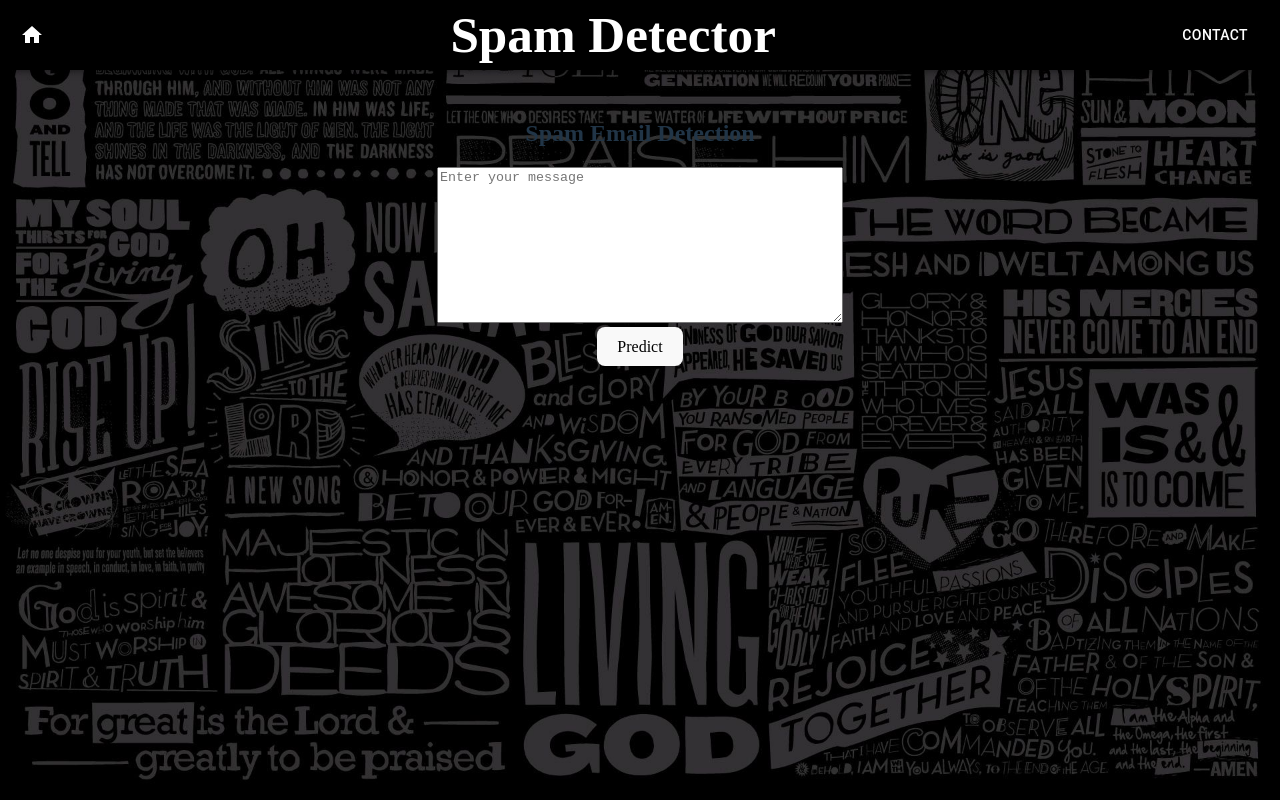
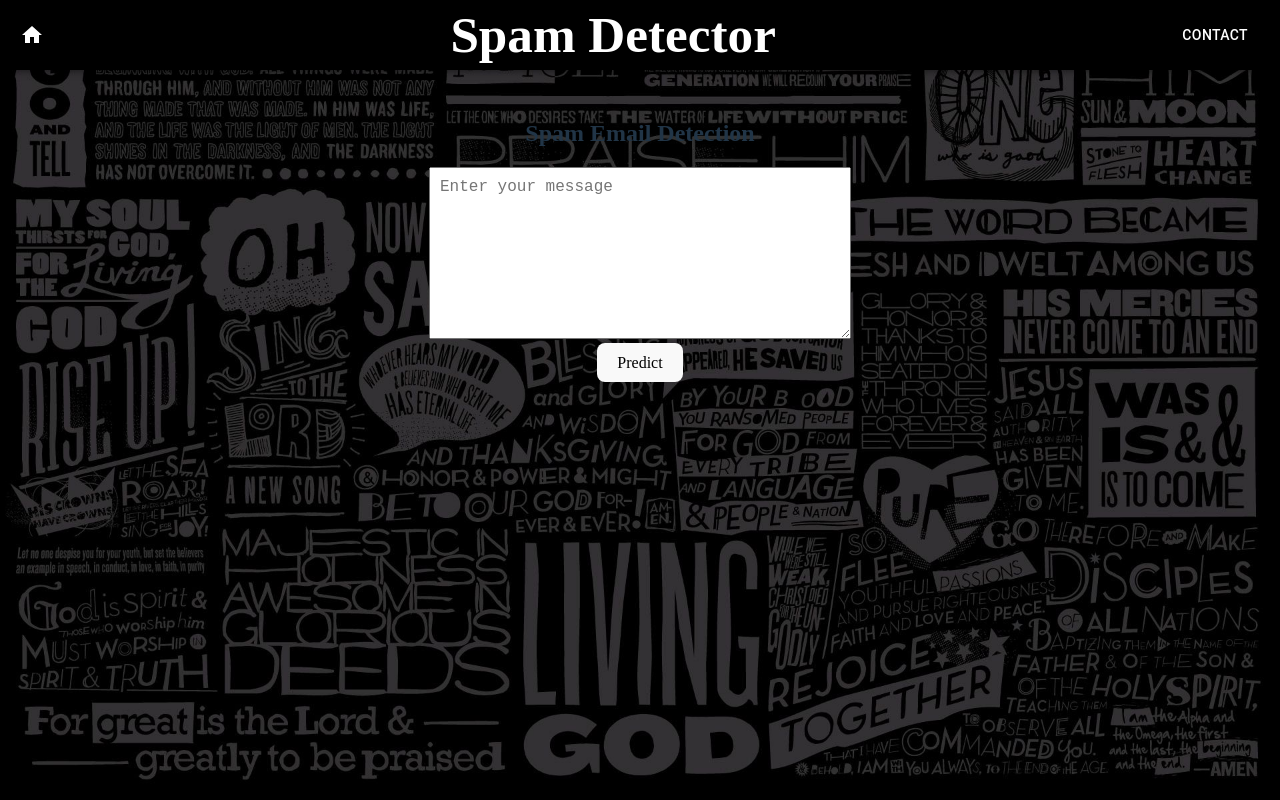
Before and after one commit to saraung/SpamEmailDetection, a React (Vite) app in the folder SpamEmailDetection/spam-app/: page / in a window 1280 px wide. Built offline with nearby package versions, Linux system fonts and the light colour scheme.

Commit message:
size increase

```diff
--- a/SpamEmailDetection/spam-app/src/components/Spamui.jsx
+++ b/SpamEmailDetection/spam-app/src/components/Spamui.jsx
@@ -52,11 +52,14 @@ const Spamui = () => {
       <form onSubmit={handleSubmit}>
       <textarea
         id="inputtextarea"
-          type="text"
         value={message}
         onChange={(e) => setMessage(e.target.value)}
         placeholder="Enter your message"
+        rows={20} // Controls the vertical size (height)
+        cols={60} // Controls the horizontal size (width)
+        style={{ fontSize: "16px", padding: "10px" }} // Adjusts the font size and padding inside the textarea
 />
+
         <br />
         <button type="submit">Predict</button>
       </form>
```
Lines whose indentation alone changed are shown as unchanged.
